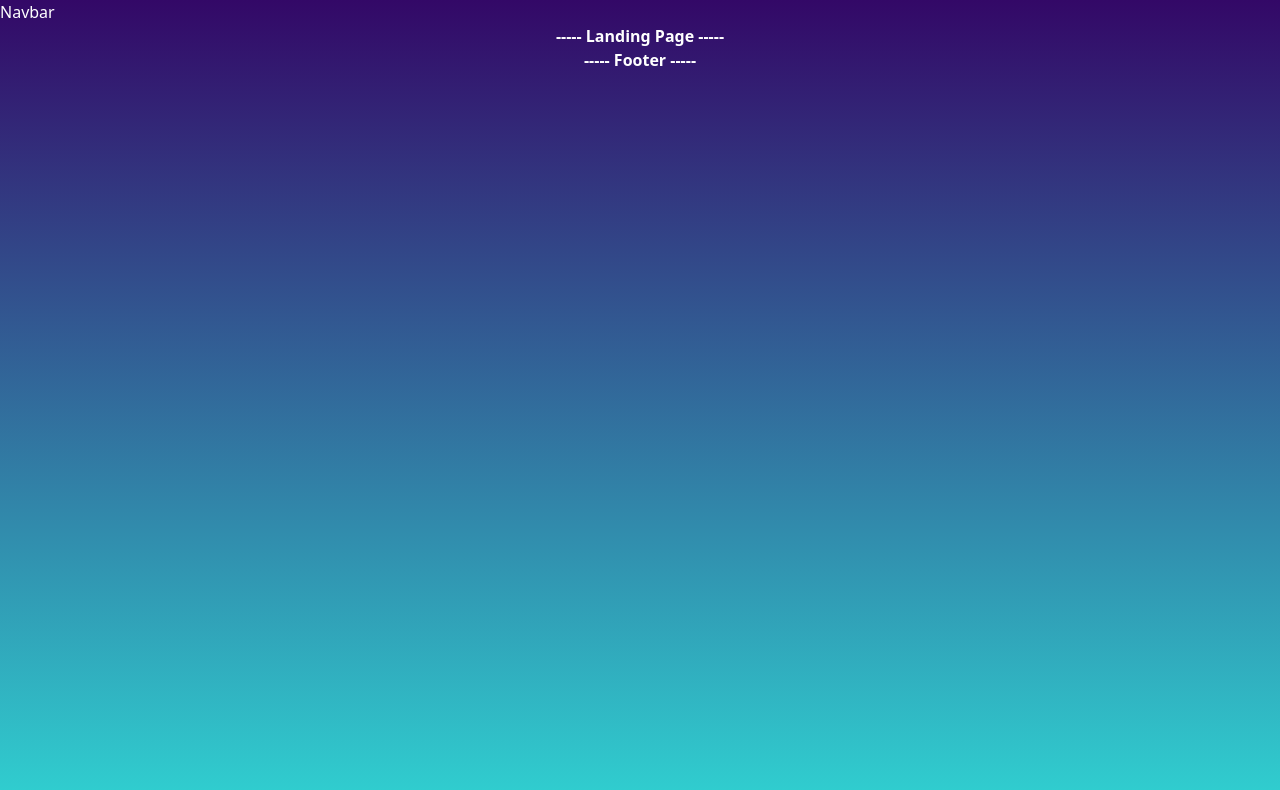
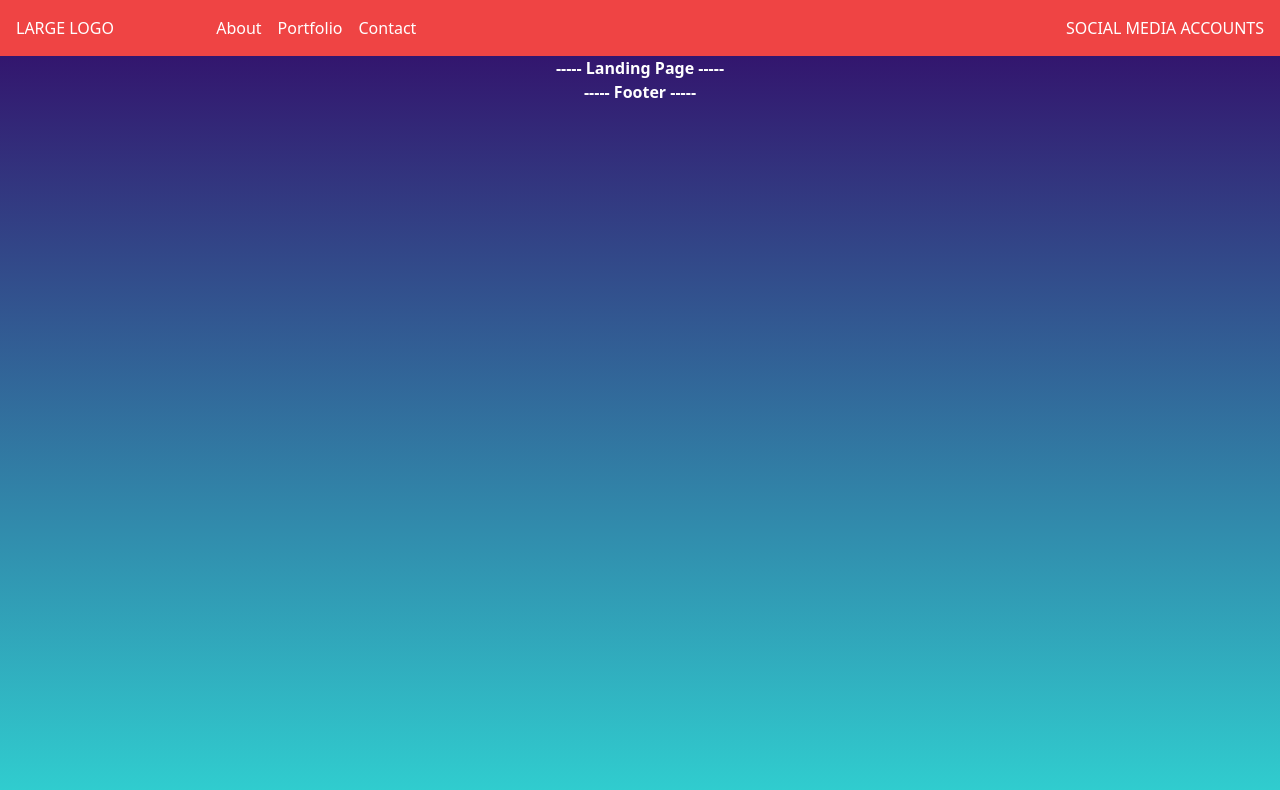
Before and after one commit to lenn0n/lenn0n.github.io, a React app: page / in a window 1280 px wide. Shown: the top 790 px of the page. Built offline with nearby package versions, Linux system fonts and the light colour scheme.

Commit message:
Updated navbar

```diff
--- a/src/components/Navbar/Navbar.tsx
+++ b/src/components/Navbar/Navbar.tsx
@@ -4,7 +4,23 @@ type Props = {}
 
 function Navbar({}: Props) {
   return (
-    <div>Navbar</div>
+    <div className='bg-red-500 p-4'>
+      <div className="mx-auto container">
+        <div className="flex justify-between">
+          <div className="">
+            <div className="grid grid-cols-2">
+              <div className="hidden md:block">LARGE LOGO</div>
+              <div className="flex gap-4">
+                <div className="">About</div>
+                <div className="">Portfolio</div>
+                <div className="">Contact</div>
+              </div>
+            </div>
+          </div>
+          <div className="">SOCIAL MEDIA ACCOUNTS</div>
+        </div>
+      </div>
+    </div>
   )
 }
 
```
Also changed, not shown: src/assets/styles/tailwind.css.
